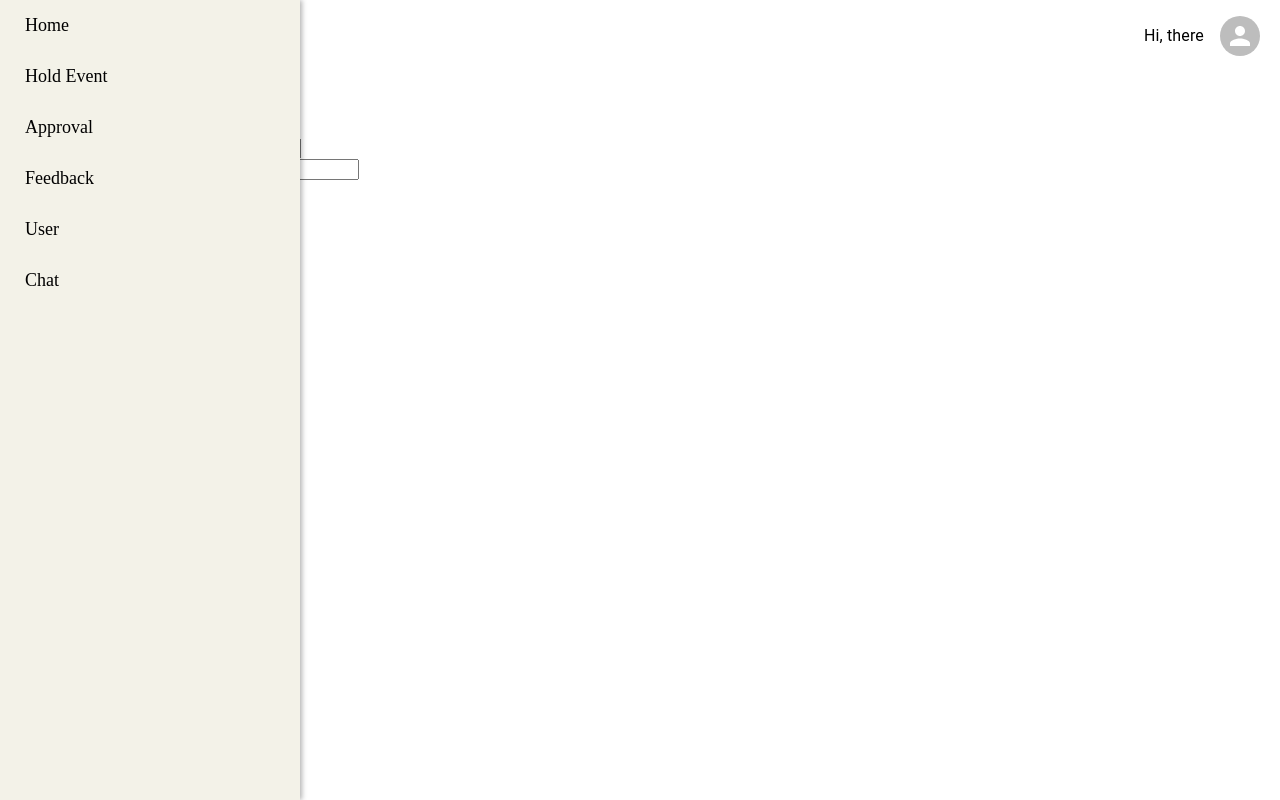
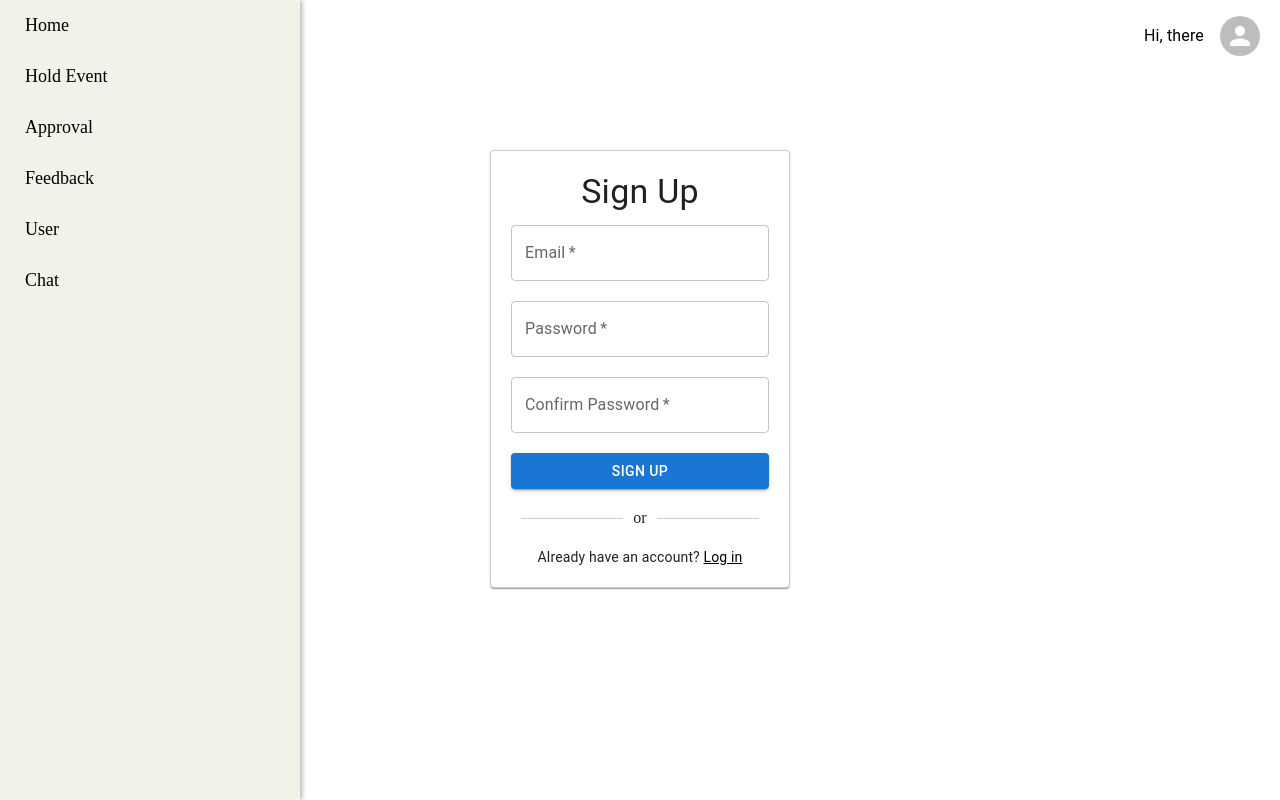
Before and after one commit to rebeccaS47/volleyball, a React (Vite) app: page /signup in a window 1280 px wide. Built offline with nearby package versions, Linux system fonts and the light colour scheme; no server answers.

Commit message:
feat: add sign-in and sign-up layouts, update userAuthContext to store userAuth on sign-up, and update context user on Google login

```diff
--- a/src/pages/login/index.tsx
+++ b/src/pages/login/index.tsx
@@ -1,15 +1,21 @@
-import React, { useState } from 'react';
+import { useState } from 'react';
 import { signInWithEmailAndPassword, signInWithPopup } from 'firebase/auth';
+import { useUserAuth } from '../../context/userAuthContext';
 import { auth, provider } from '../../../firebaseConfig';
 import { useNavigate } from 'react-router-dom';
 import { setDoc, doc, getDoc } from 'firebase/firestore';
 import { db } from '../../../firebaseConfig';
+import styled from 'styled-components';
+import { Card, TextField, Button, Typography } from '@mui/material';
+import google from '../../assets/google.svg';
+import type { User } from '../../types.ts';
 
 const Login: React.FC = () => {
   const [email, setEmail] = useState('');
   const [password, setPassword] = useState('');
   const [error, setError] = useState('');
   const navigate = useNavigate();
+  const { updateUser } = useUserAuth();
 
   const handleLogin = async (e: React.FormEvent) => {
     e.preventDefault();
@@ -29,15 +35,17 @@ const Login: React.FC = () => {
 
       const userDocRef = doc(db, 'users', user.uid);
       const userDocSnap = await getDoc(userDocRef);
+      const userData: User = {
+        name: user.displayName || 'Anonymous',
+        imgURL: user.photoURL || '',
+        id: user.uid,
+        email: user.email || 'No email',
+      };
 
       if (!userDocSnap.exists()) {
-        await setDoc(userDocRef, {
-          name: user.displayName,
-          imgURL: user.photoURL,
-          id: user.uid,
-          email: user.email,
-        });
+        await setDoc(userDocRef, userData);
       }
+      updateUser(userData as User);
       navigate('/');
     } catch (error) {
       setError('Failed to log in with Google.');
@@ -46,38 +54,95 @@ const Login: React.FC = () => {
   };
 
   return (
-    <div className="login-container">
-      <h2>Login</h2>
-      {error && <p className="error">{error}</p>}
-      <form onSubmit={handleLogin}>
-        <div>
-          <label htmlFor="email">Email:</label>
-          <input
-            type="email"
-            id="email"
+    <LoginCard>
+      <Typography variant="h4" gutterBottom>
+        Sign In
+      </Typography>
+      <Form onSubmit={handleLogin}>
+        <TextField
+          label="Email"
+          variant="outlined"
+          fullWidth
           value={email}
           onChange={(e) => setEmail(e.target.value)}
           required
         />
-        </div>
-        <div>
-          <label htmlFor="password">Password:</label>
-          <input
+        <TextField
+          label="Password"
           type="password"
-            id="password"
+          variant="outlined"
+          fullWidth
           value={password}
           onChange={(e) => setPassword(e.target.value)}
           required
         />
-        </div>
-        <button type="submit">Log In</button>
-      </form>
-      <button onClick={handleGoogleLogin}>Log In with Google</button>
-      <p>
-        Don't have an account? <a href="/signup">Sign up</a>
-      </p>
-    </div>
+        {error && <Typography color="error">{error}</Typography>}
+        <Button type="submit" variant="contained" fullWidth>
+          Sign in
+        </Button>
+      </Form>
+      <Typography variant="body2" style={{ marginTop: '5px' }}>
+        Don't have an account?{' '}
+        <a
+          href="/signup"
+          style={{ color: 'black', textDecoration: 'underline' }}
+        >
+          Sign Up
+        </a>
+      </Typography>
+      <Divider>
+        <Hr />
+        <span>or</span>
+        <Hr />
+      </Divider>
+      <SocialLoginButton
+        variant="outlined"
+        fullWidth
+        onClick={handleGoogleLogin}
+      >
+        <img src={google} style={{ width: '20px', marginRight: '5px' }} />
+        Sign in with Google
+      </SocialLoginButton>
+    </LoginCard>
   );
 };
 
 export default Login;
+
+const LoginCard = styled(Card)`
+  width: 300px;
+  padding: 20px;
+  margin: 100px auto;
+  display: flex;
+  flex-direction: column;
+  align-items: center;
+  box-shadow: 0px 4px 12px rgba(0, 0, 0, 0.1);
+  border: 1px solid rgb(204, 204, 204);
+`;
+
+const Form = styled.form`
+  display: flex;
+  flex-direction: column;
+  gap: 20px;
+  width: 100%;
+`;
+
+const SocialLoginButton = styled(Button)`
+  margin-top: 30px;
+`;
+
+const Divider = styled.div`
+  display: flex;
+  align-items: center;
+  text-align: center;
+  margin: 20px 0;
+  width: 100%;
+`;
+
+const Hr = styled.hr`
+  flex-grow: 1;
+  border: none;
+  height: 1px;
+  background-color: rgb(204, 204, 204);
+  margin: 0 10px;
+`;
--- a/src/pages/signup/index.tsx
+++ b/src/pages/signup/index.tsx
@@ -1,7 +1,8 @@
-import React, { useState } from 'react';
-import { createUserWithEmailAndPassword } from 'firebase/auth';
-import { auth } from '../../../firebaseConfig';
+import { useState } from 'react';
 import { useNavigate } from 'react-router-dom';
+import { useUserAuth } from '../../context/userAuthContext.tsx';
+import styled from 'styled-components';
+import { Card, TextField, Button, Typography } from '@mui/material';
 
 const Signup: React.FC = () => {
   const [email, setEmail] = useState('');
@@ -9,6 +10,7 @@ const Signup: React.FC = () => {
   const [confirmPassword, setConfirmPassword] = useState('');
   const [error, setError] = useState('');
   const navigate = useNavigate();
+  const { signUp } = useUserAuth();
 
   const handleSignup = async (e: React.FormEvent) => {
     e.preventDefault();
@@ -17,7 +19,7 @@ const Signup: React.FC = () => {
       return;
     }
     try {
-      await createUserWithEmailAndPassword(auth, email, password);
+      await signUp(email, password);
       navigate('/info');
     } catch (error) {
       setError('Failed to create an account.');
@@ -26,47 +28,92 @@ const Signup: React.FC = () => {
   };
 
   return (
-    <div className="signup-container">
-      <h2>Sign Up</h2>
-      {error && <p className="error">{error}</p>}
-      <form onSubmit={handleSignup}>
-        <div>
-          <label htmlFor="email">Email:</label>
-          <input
-            type="email"
-            id="email"
+    <SignupCard>
+      <Typography variant="h4" gutterBottom>
+        Sign Up
+      </Typography>
+      <Form onSubmit={handleSignup}>
+        <TextField
+          label="Email"
+          variant="outlined"
+          fullWidth
           value={email}
           onChange={(e) => setEmail(e.target.value)}
           required
         />
-        </div>
-        <div>
-          <label htmlFor="password">Password:</label>
-          <input
+        <TextField
+          label="Password"
           type="password"
-            id="password"
+          variant="outlined"
+          fullWidth
           value={password}
           onChange={(e) => setPassword(e.target.value)}
           required
         />
-        </div>
-        <div>
-          <label htmlFor="confirm-password">Confirm Password:</label>
-          <input
+        <TextField
+          label="Confirm Password"
           type="password"
-            id="confirm-password"
+          variant="outlined"
+          fullWidth
           value={confirmPassword}
           onChange={(e) => setConfirmPassword(e.target.value)}
           required
         />
-        </div>
-        <button type="submit">Sign Up</button>
-      </form>
-      <p>
-        Already have an account? <a href="/login">Log in</a>
-      </p>
-    </div>
+        {error && <Typography color="error">{error}</Typography>}
+        <Button type="submit" variant="contained" fullWidth>
+          Sign Up
+        </Button>
+      </Form>
+      <Divider>
+        <Hr />
+        <span>or</span>
+        <Hr />
+      </Divider>
+      <Typography variant="body2">
+        Already have an account?{' '}
+        <a
+          href="/login"
+          style={{ color: 'black', textDecoration: 'underline' }}
+        >
+          Log in
+        </a>
+      </Typography>
+    </SignupCard>
   );
 };
 
 export default Signup;
+
+const SignupCard = styled(Card)`
+  width: 300px;
+  padding: 20px;
+  margin: 100px auto;
+  display: flex;
+  flex-direction: column;
+  align-items: center;
+  box-shadow: 0px 4px 12px rgba(0, 0, 0, 0.1);
+  border: 1px solid rgb(204, 204, 204);
+`;
+
+const Form = styled.form`
+  display: flex;
+  flex-direction: column;
+  gap: 20px;
+  width: 100%;
+`;
+
+const Divider = styled.div`
+  display: flex;
+  align-items: center;
+  text-align: center;
+  margin: 20px 0;
+  width: 100%;
+`;
+
+const Hr = styled.hr`
+  flex-grow: 1;
+  border: none;
+  height: 1px;
+  background-color: rgb(204, 204, 204);
+  margin: 0 10px;
+`;
--- a/src/pages/user/index.tsx
+++ b/src/pages/user/index.tsx
@@ -30,7 +30,7 @@ interface UserProps {}
 
 const User: React.FC<UserProps> = () => {
   const [events, setEvents] = useState<CalendarEvent[]>([]);
-  const { user } = useUserAuth();
+  const { user, updateUser } = useUserAuth();
   const localizer = momentLocalizer(moment);
   const [eventDeatil, setEventDeatil] = useState<Event | null>(null);
 
@@ -56,7 +56,6 @@ const User: React.FC<UserProps> = () => {
         if (userDoc.exists()) {
           const data = userDoc.data() as User;
           setUserData(data);
-          console.log('抓取到的user ', data);
           setNewDisplayName(data.name);
           setImgURL(data.imgURL);
         } else {
@@ -156,6 +155,7 @@ const User: React.FC<UserProps> = () => {
 
       if (Object.keys(updates).length > 0) {
         await updateDoc(doc(db, 'users', user.id), updates);
+        updateUser(updates);
         setUserData((prev) => (prev ? { ...prev, ...updates } : null));
       }
 
--- a/src/pages/user/info.tsx
+++ b/src/pages/user/info.tsx
@@ -8,7 +8,7 @@ import { useNavigate } from 'react-router-dom';
 interface InfoProps {}
 
 const Info: React.FC<InfoProps> = () => {
-  const { user } = useUserAuth();
+  const { firebaseUser, updateUser } = useUserAuth();
   const [name, setName] = useState('');
   const [file, setFile] = useState<File | null>(null);
   const [uploading, setUploading] = useState(false);
@@ -22,23 +22,27 @@ const Info: React.FC<InfoProps> = () => {
 
   const handleSubmit = async (e: React.FormEvent) => {
     e.preventDefault();
-    if (!name || !file || !user) {
+    if (!name || !file || !firebaseUser || !firebaseUser.email) {
       alert('Please fill all fields');
       return;
     }
 
     try {
       setUploading(true);
-      const fileRef = ref(storage, `userPhotos/${user.id}}`);
+      const fileRef = ref(storage, `userPhotos/${firebaseUser.uid}}`);
       await uploadBytes(fileRef, file);
       const imgURL = await getDownloadURL(fileRef);
 
-      await setDoc(doc(db, 'users', user.id), {
+      const userData = {
         name: name,
         imgURL: imgURL,
-        id: user.id,
-        email: user.email,
-      });
+        id: firebaseUser.uid,
+        email: firebaseUser.email,
+      };
+
+      await setDoc(doc(db, 'users', firebaseUser.uid), userData);
+      updateUser(userData);
+
       alert('成功上傳!');
       navigate('/');
     } catch (error) {
```
Also changed, not shown: src/context/userAuthContext.tsx (+40 -2 lines), src/assets/google.svg (added). Lines whose indentation alone changed are shown as unchanged.
